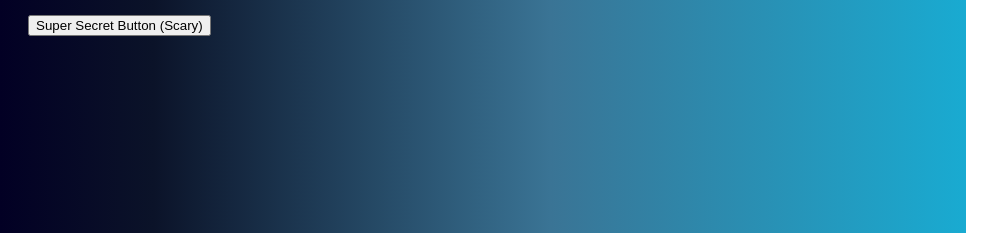
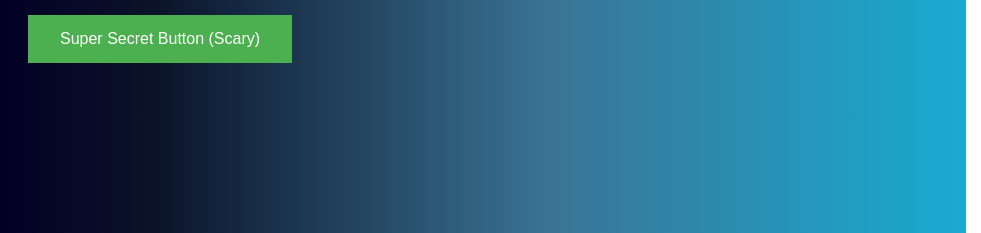
Before and after one commit to dlacrzz/personalBlogWebsite, a plain HTML site: page index.html in a window 1280 px wide. Shown: the part 1156-1389 px from the top of the page, 0-981 px from the left. Drawn offline with Linux system fonts and the light colour scheme.

Commit message:
Update style.css

```diff
--- a/style.css
+++ b/style.css
@@ -79,6 +79,17 @@
     font-size: 16px;
   }
 
+  #toggleButton {
+    background-color: #4CAF50;
+    border: none;
+    color: white;
+    padding: 15px 32px;
+    text-align: center;
+    text-decoration: none;
+    display: inline-block;
+    font-size: 16px;
+  }
+
   #youtube {
     background-color: red;
     border-radius: 5px;
@@ -95,3 +106,7 @@
   #butt:hover{
     background-color:#013220;
   }
+
+  #toggleButton:hover{
+    background-color:#013220;
+  }
```
